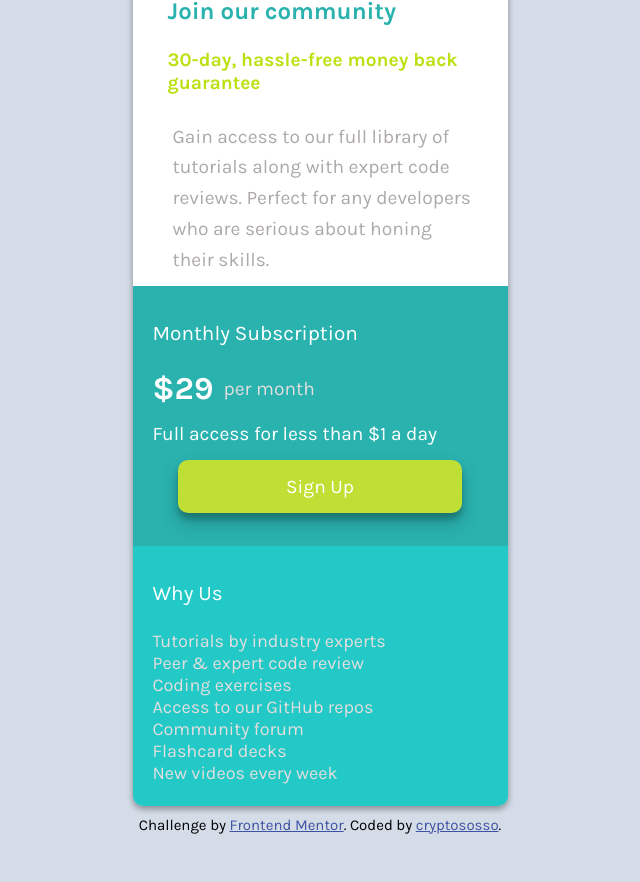
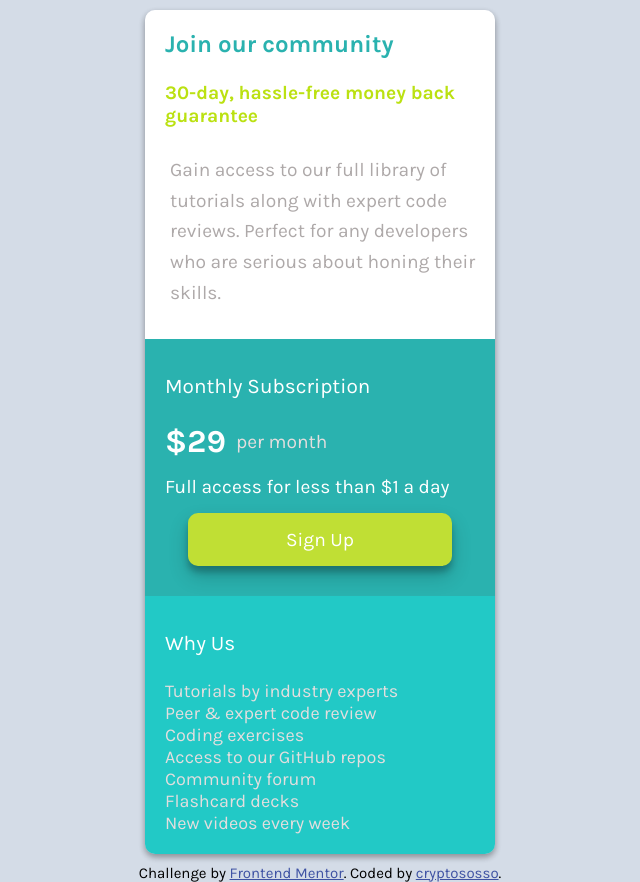
Before and after one commit to cryptososso/single-price-grid-component, a plain HTML site: page index.html in a window 1280 px wide. Shown: the whole page, without its empty margins (320-960 px from the left). Before the commit the page ends 834 px from the top, so only its background shows below. Drawn offline with Linux system fonts and the light colour scheme.

Commit message:
small device

```diff
--- a/style.css
+++ b/style.css
@@ -11,16 +11,17 @@ body{
    background:hsl(215, 29%, 87%);
    display: grid;
    place-content: center;
-   height: 100vh;
    font-family: 'Karla', sans-serif;
    font-size: 16px;
+   margin-top: 10px;
 }
 
 .container{
-   width: 375px;
-   max-height: auto;
+   width: 350px;
+   margin: auto;
    display: grid;
    grid-template-columns: repeat(1, 1fr);
+   place-content: center;
    justify-content: center;
    align-items: center;
    border-radius: 10px;
@@ -28,10 +29,7 @@ body{
 }
 
 .container header{
-   width: 375px;
-   height: 320px;
    background-color: #fff;
-   padding: 25px 15px;
    display: flex;
    flex-direction: column;
    justify-content: center;
@@ -44,7 +42,7 @@ body{
    font-size: 1.5em;
    padding-left: 10px;
    margin-left: 10px;
-   margin-top: 50px;
+   margin-top: 20px;
 }
 
 .container header span{
@@ -65,14 +63,13 @@ body{
 }
 
 .container main{
-   width: 375px;
+   width: 100%;
    display: grid;
    grid-template-columns: repeat(1, 1fr);
 }
 
 main .main-price{
    background-color: hsl(179, 62%, 43%);
-   height: 260px;
    padding: 10px;
 
 }
@@ -113,7 +110,6 @@ main .main-price .price small{
    margin-right: 10px;
 }
 
-
 main .main-price p{
    margin-left: 10px;
    color: #fff;
@@ -143,7 +139,6 @@ main .main-info{
    display: flex;
    flex-direction: column;
    background-color: hsl(179, 71%, 46%);
-   height: 260px;
    padding: 10px;
    border-bottom-left-radius: 10px;
    border-bottom-right-radius: 10px;
```
